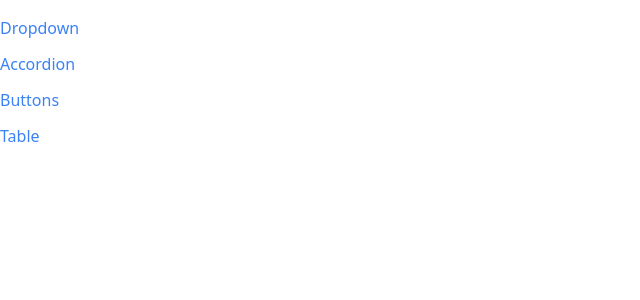
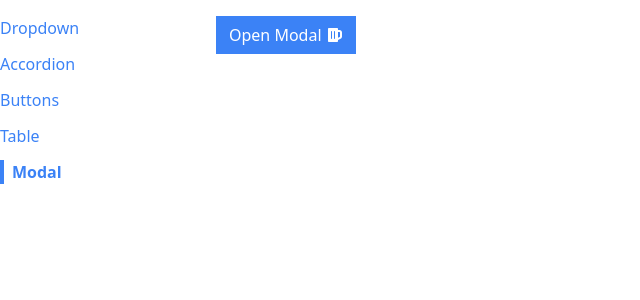
Before and after one commit to zdTang/stephen_react_Mike_learn, a React (Create React App) app in the folder learn_jsx/: page /modal in a window 1280 px wide. Shown: the top 300 px of the page, without its empty margins (0-640 px from the left). Built offline with nearby package versions, Linux system fonts and the light colour scheme.

Commit message:
c14-236 Toggling Visibility

```diff
--- a/learn_jsx/src/App.js
+++ b/learn_jsx/src/App.js
@@ -3,6 +3,7 @@ import AccordionPage from "./pages/AccordionPage";
 import DropdownPage from "./pages/DropdownPage";
 import Route from "./components/Route";
 import Sidebar from "./components/Sidebar";
+import ModalPage from "./pages/ModalPage";
 const App = () => {
   return (
     <div className="container mx-auto grid grid-cols-6 gap-4 mt-4">
@@ -17,6 +18,9 @@ const App = () => {
         <Route path="/dropdown">
           <DropdownPage />
         </Route>
+        <Route path="/modal">
+          <ModalPage />
+        </Route>
       </div>
     </div>
   );
--- /dev/null
+++ b/learn_jsx/src/components/Modal.js
@@ -0,0 +1,5 @@
+const Modal = () => {
+  return <div>Modal</div>;
+};
+
+export default Modal;
--- a/learn_jsx/src/components/Sidebar.js
+++ b/learn_jsx/src/components/Sidebar.js
@@ -6,6 +6,7 @@ const Sidebar = () => {
     { label: "Accordion", path: "/accordion" },
     { label: "Buttons", path: "/button" },
     { label: "Table", path: "/table" },
+    { label: "Modal", path: "/modal" },
   ];
 
   const renderedLinks = links.map((link) => {
--- /dev/null
+++ b/learn_jsx/src/pages/ModalPage.js
@@ -0,0 +1,19 @@
+import Modal from "../components/Modal";
+import Button from "../components/Button";
+import { useState } from "react";
+const ModalPage = () => {
+  const [showModal, setShowModal] = useState(false);
+  const handleClick = () => {
+    setShowModal(true);
+  };
+  return (
+    <div>
+      <Button onClick={handleClick} primary>
+        Open Modal
+      </Button>
+      {showModal && <Modal />}
+    </div>
+  );
+};
+
+export default ModalPage;
```
